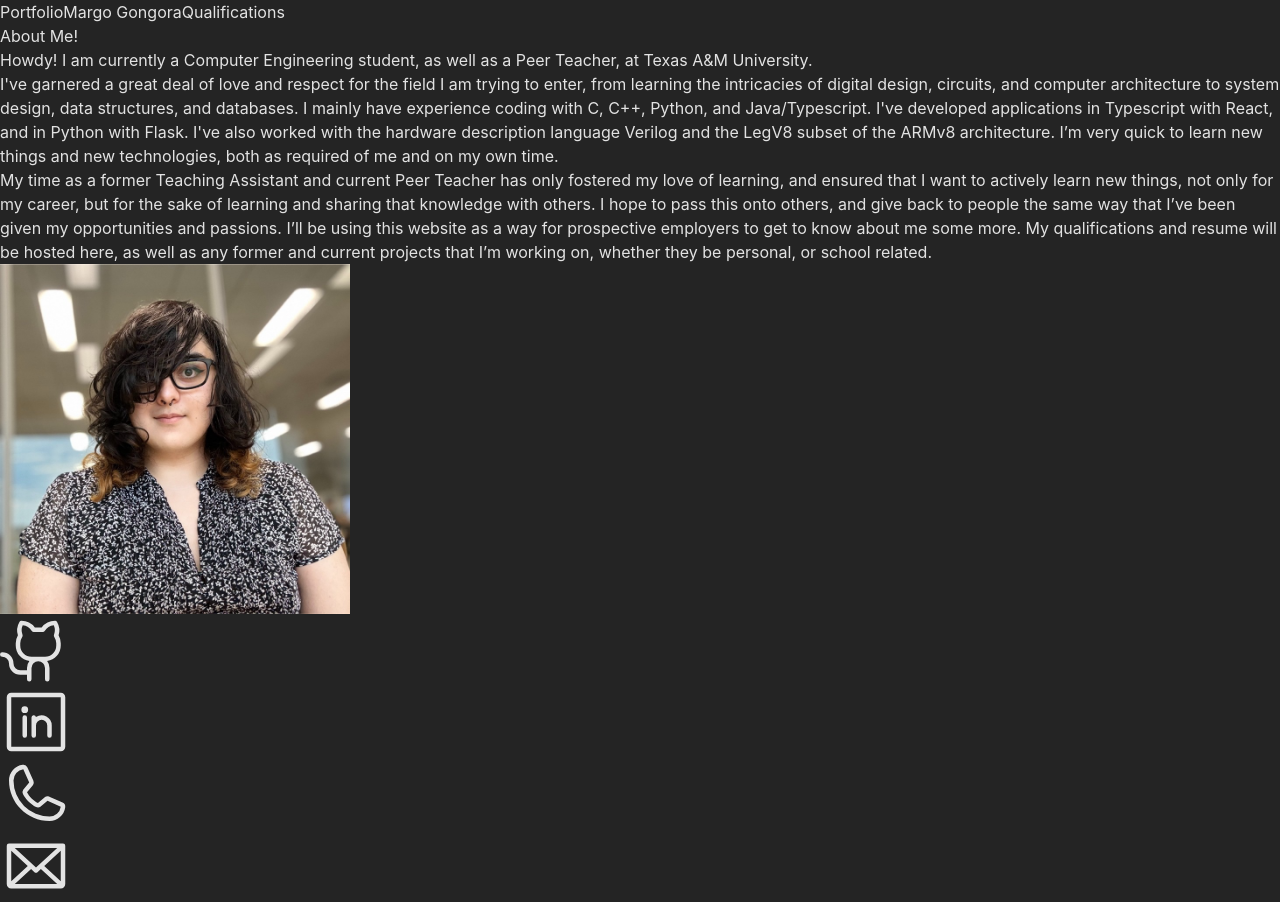
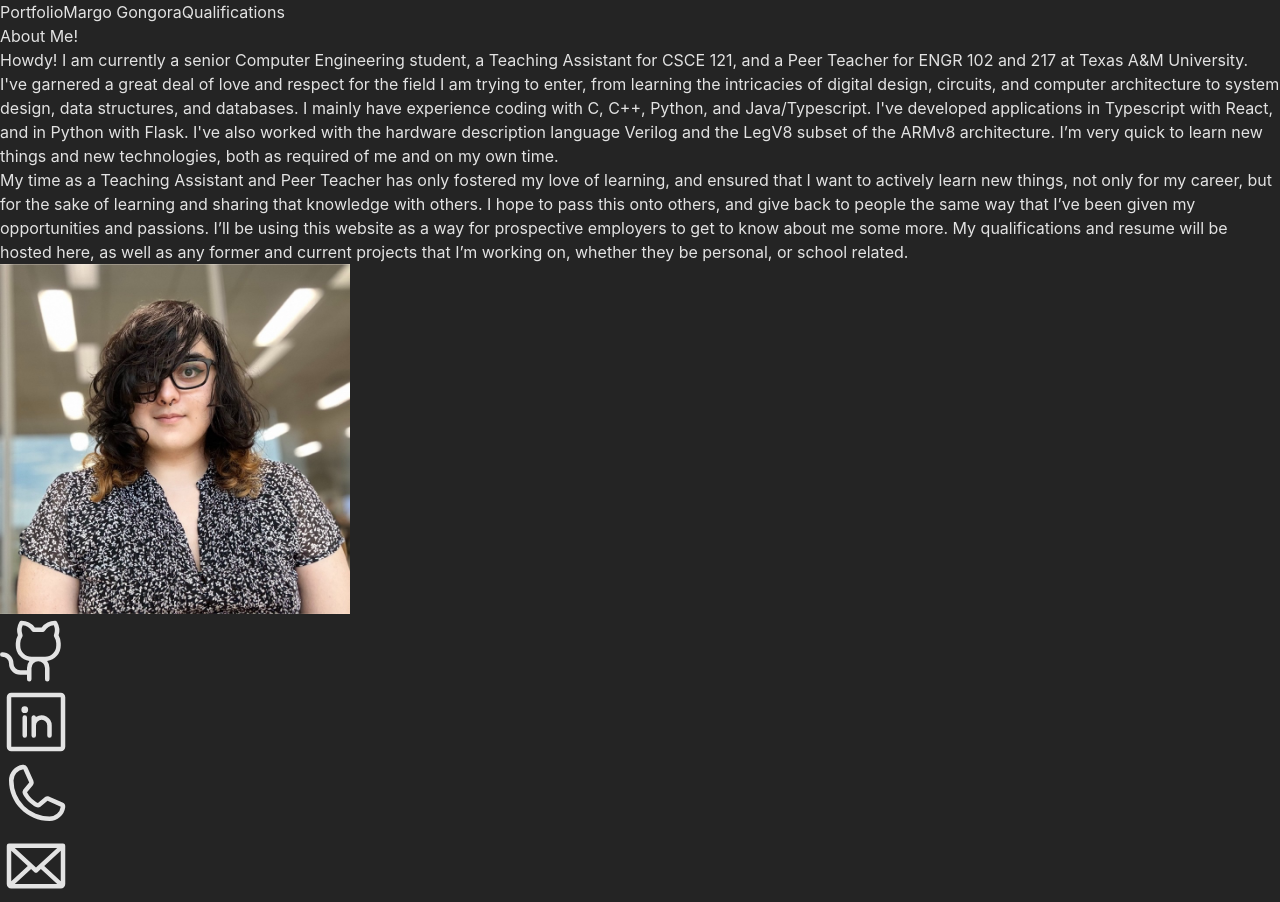
Before and after one commit to margongora/personal-website, a React (Vite) app: page / in a window 1280 px wide. Built offline with nearby package versions, Linux system fonts and the light colour scheme.

Commit message:
Rewrote intro

```diff
--- a/src/components/Intro.tsx
+++ b/src/components/Intro.tsx
@@ -6,7 +6,7 @@ const Intro = () => {
       <div className='basis-3/4 flex flex-col p-8 bg-white rounded-2xl content-center text-center text-black gap-1'>
         <span className='text-2xl font-semibold underline mb-2'>About Me!</span>
         <p className='text-lg'>
-          Howdy! I am currently a Computer Engineering student, as well as a Peer Teacher, at Texas A&M University.
+          Howdy! I am currently a senior Computer Engineering student, a Teaching Assistant for CSCE 121, and a Peer Teacher for ENGR 102 and 217 at Texas A&M University.
         </p>
         <p className='text-lg'>
           I've garnered a great deal of love and respect for the field I am trying to enter, from learning the intricacies of digital design, circuits, and computer architecture to system design, data structures, and databases.
@@ -14,7 +14,7 @@ const Intro = () => {
           I’m very quick to learn new things and new technologies, both as required of me and on my own time.
         </p>
         <p className='text-lg'>
-          My time as a former Teaching Assistant and current Peer Teacher has only fostered my love of learning, and ensured that I want to actively learn new things, not only for my career, but for the sake of learning and sharing that knowledge with others. I hope to pass this onto others, and give back to people the same way that I’ve been given my opportunities and passions.
+          My time as a Teaching Assistant and Peer Teacher has only fostered my love of learning, and ensured that I want to actively learn new things, not only for my career, but for the sake of learning and sharing that knowledge with others. I hope to pass this onto others, and give back to people the same way that I’ve been given my opportunities and passions.
           I’ll be using this website as a way for prospective employers to get to know about me some more. My qualifications and resume will be hosted here, as well as any former and current projects that I’m working on, whether they be personal, or school related.
         </p>
       </div>
```
